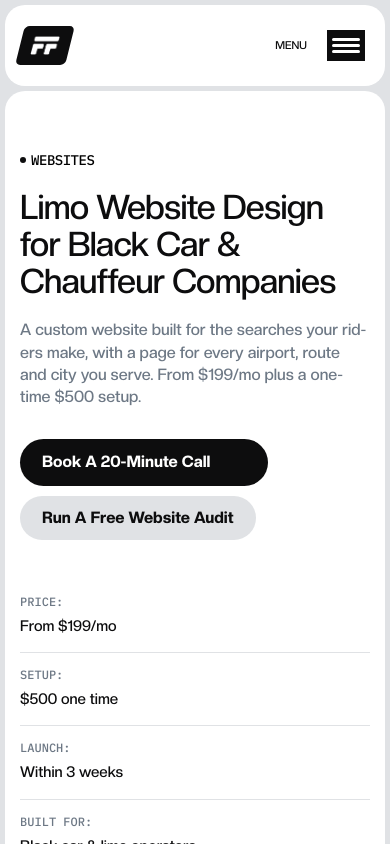
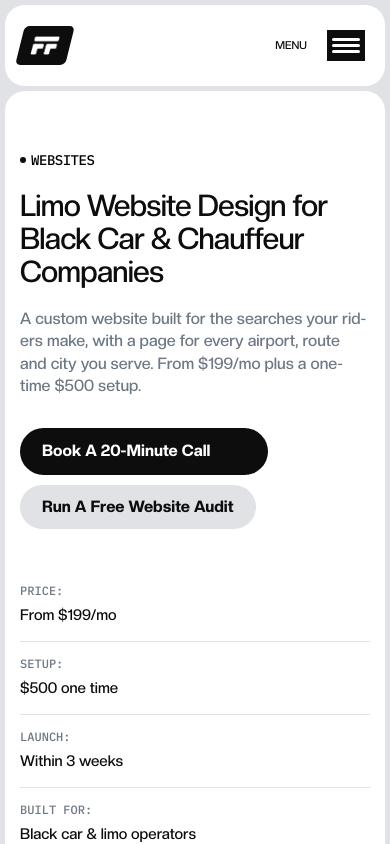
Before and after one commit to ChristianWare/fnf_27, a Next.js app: page /services/websites in a window 390 px wide. Shown: the top 844 px of the page. Built offline with nearby package versions, Linux system fonts and the light colour scheme; some icons are missing.

Commit message:
website hero updated

```diff
--- a/src/app/globals.css
+++ b/src/app/globals.css
@@ -73,6 +73,12 @@ h6,
   letter-spacing: -0.04em;
   -webkit-font-smoothing: antialiased;
   -moz-osx-font-smoothing: grayscale;
+}
+
+.heading2 {
+  font-size: 54px;
+  line-height: 1.1;
+  letter-spacing: -1.2px;
 }
 
 h1,
@@ -201,6 +207,11 @@ textarea:focus {
     font-size: 5.5vw;
   }
 
+  .heading2 {
+    font-size: 47px;
+    letter-spacing: -1px;
+  }
+
   h2,
   .h2 {
     font-size: 52px;
@@ -252,6 +263,11 @@ textarea:focus {
 @media screen and (max-width: 968px) {
   .display1 {
     font-size: 7.5vw;
+  }
+
+  .heading2 {
+    font-size: 40px;
+    letter-spacing: -0.4px;
   }
 
   h1,
@@ -336,6 +352,11 @@ textarea:focus {
 }
 
 @media screen and (max-width: 568px) {
+  .heading2 {
+    font-size: 30px;
+    letter-spacing: -0.3px;
+  }
+
   h2,
   .h2 {
     font-size: 32px;
--- a/src/components/WebsitesPage/WebsitesHero/WebsitesHero.module.css
+++ b/src/components/WebsitesPage/WebsitesHero/WebsitesHero.module.css
@@ -28,10 +28,6 @@
 
 .heading {
   max-width: 680px;
-  font-size: max(36px, 3.4vw);
-  font-weight: 500;
-  line-height: 1.08;
-  letter-spacing: -1.2px;
 }
 
 .copy {
@@ -111,10 +107,6 @@
     min-height: 0;
   }
 
-  .heading {
-    font-size: max(34px, 5.6vw);
-  }
-
   .photo {
     height: 70vw;
   }
--- a/src/components/WebsitesPage/WebsitesHero/WebsitesHero.tsx
+++ b/src/components/WebsitesPage/WebsitesHero/WebsitesHero.tsx
@@ -29,7 +29,11 @@ export default function WebsitesHero() {
         <Reveal onLoad step={150} />
         <div className={styles.top}>
           <EyeBrow text='Websites' />
-          <h1 className={styles.heading} data-reveal data-reveal-style='fade'>
+          <h1
+            className={`${styles.heading} heading2`}
+            data-reveal
+            data-reveal-style='fade'
+          >
             Limo Website Design for Black Car &amp; Chauffeur Companies
           </h1>
           <p className={styles.copy} data-reveal>
```
